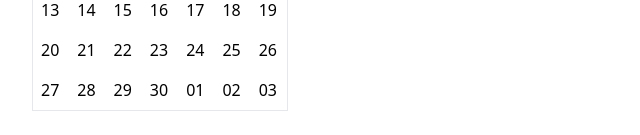
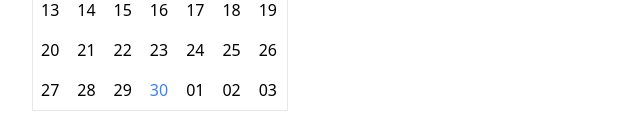
Before and after one commit to vekstc/vue-playground, a Vue app: page / in a window 1280 px wide. Shown: the part 187-322 px from the top of the page, without its empty margins (0-640 px from the left). Built offline with nearby package versions, Linux system fonts and the light colour scheme.

Commit message:
add highlight current day

```diff
--- a/src/components/Calendar/Calendar.vue
+++ b/src/components/Calendar/Calendar.vue
@@ -11,6 +11,7 @@
   parse,
   add,
   format,
+  isToday,
 } from "date-fns";
 
 const today = startOfToday();
@@ -98,7 +99,11 @@
       </ol>
 
       <ul class="grid grid-cols-7">
-        <li v-for="day in days" class="p-2">
+        <li
+          v-for="day in days"
+          class="p-2"
+          :class="{ 'text-blue-500': isToday(day) }"
+        >
           {{ format(day, "dd") }}
         </li>
       </ul>
```
Also changed, not shown: src/components/Calendar/TODO.md (+2 -1 lines), 1 other file (tests, documents, lock files or other folders).
